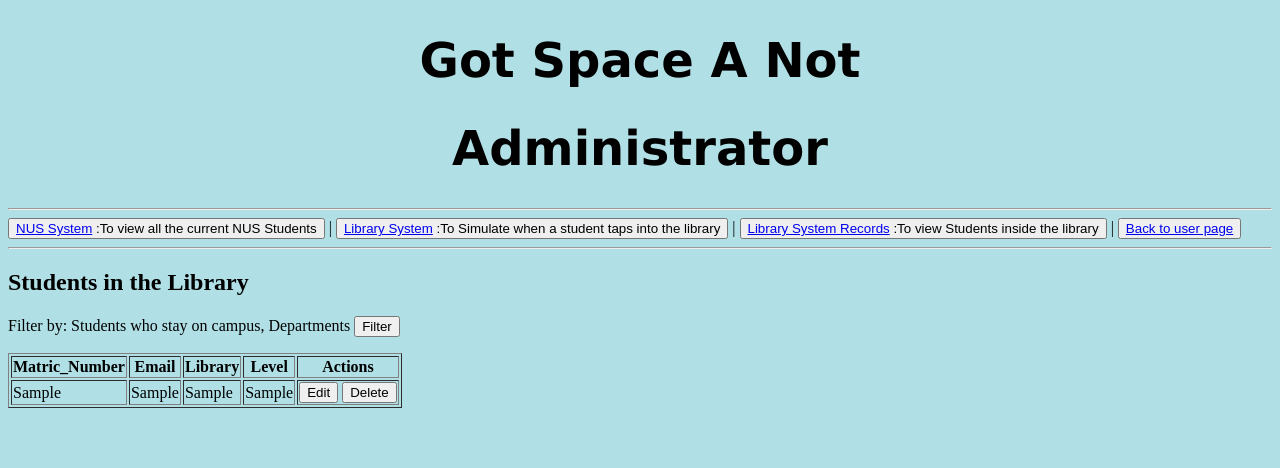
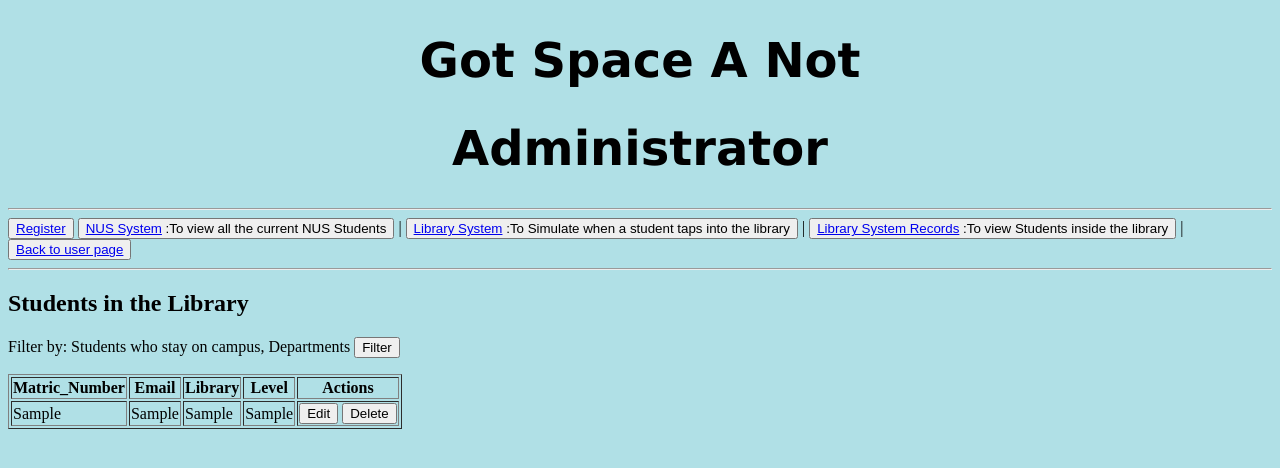
Before and after one commit to jamesleejie/gotspaceanottest1, a Django app: template gotspaceanot/templates/gotspaceanot/administrator.html in a window 1280 px wide. Shown: the top 468 px of the page. Run offline with Django 4.2, Linux system fonts and the light colour scheme; the template is opened without the code that fills it: most values are stand-ins (such as "Sample title", 1, 10 or a date in 2020).

Commit message:
Update administrator.html

```diff
--- a/gotspaceanot/templates/gotspaceanot/administrator.html
+++ b/gotspaceanot/templates/gotspaceanot/administrator.html
@@ -9,6 +9,7 @@
 <hr>
 
 <body>
+    <button><a href="https://gotspaceanottest1.herokuapp.com/register/">Register</a></button>
     <button><a href="https://gotspaceanottest1.herokuapp.com/nus_system/">NUS System</a> :To view all the current NUS Students  </button> |
     <button> <a href="https://gotspaceanottest1.herokuapp.com/library_system/">Library System</a> :To Simulate when a student taps into the library</button> |
     <button> <a href="https://gotspaceanottest1.herokuapp.com/library_system_records/">Library System Records</a> :To view Students inside the library</button> |
```
